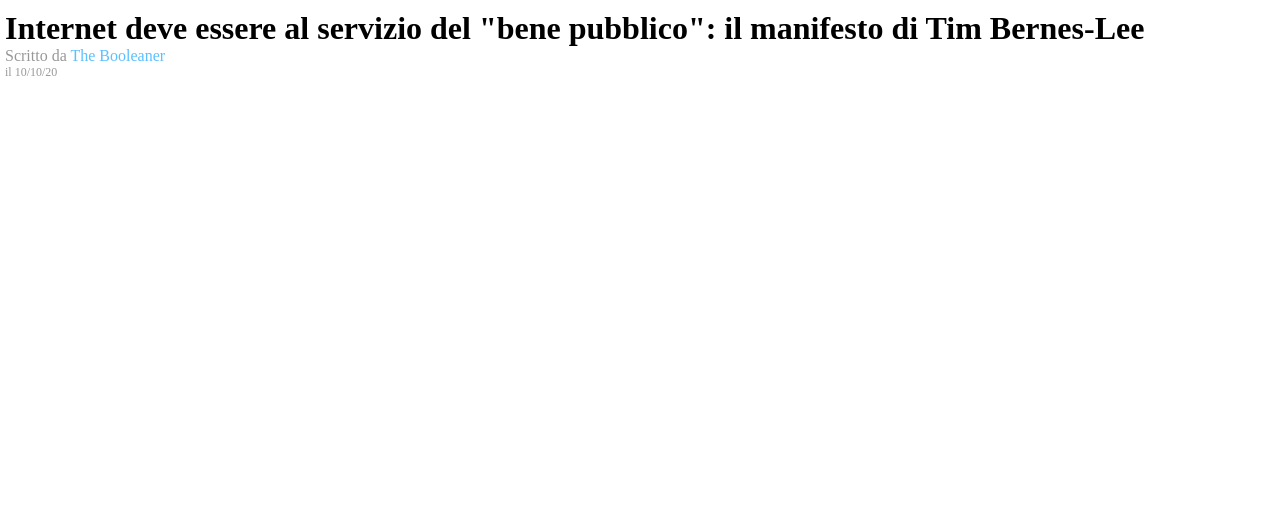
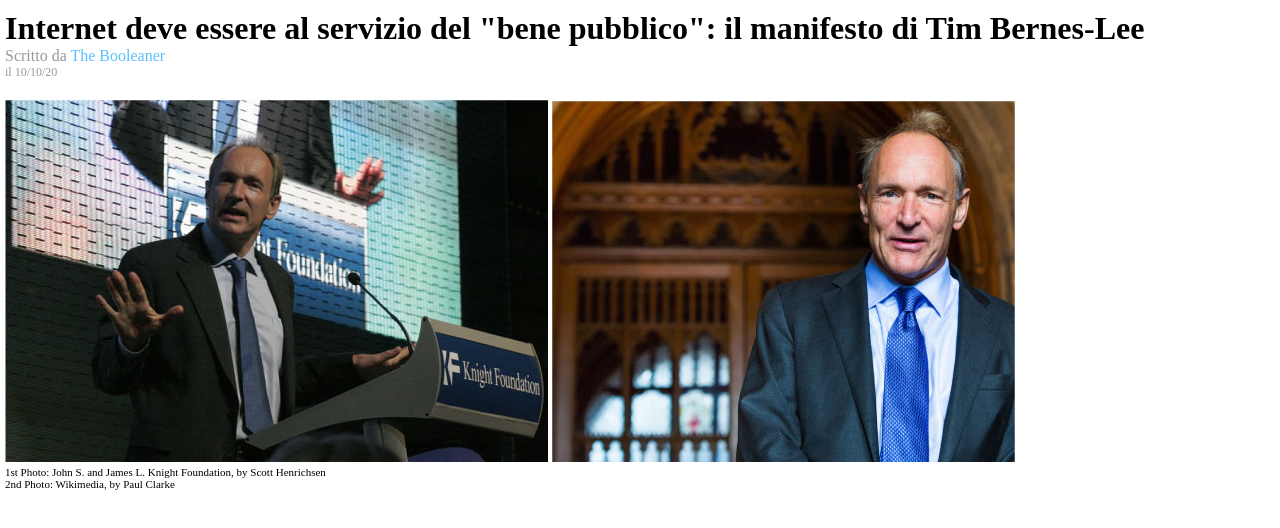
Before and after one commit to Andrea-Baggio/html-css-booleaner, a plain HTML site: page index.html in a window 1280 px wide. Shown: the part 110-638 px from the top of the page. Drawn offline with Linux system fonts and the light colour scheme.

Commit message:
Prima sezione

```diff
--- a/css/style.css
+++ b/css/style.css
@@ -4,7 +4,7 @@
     box-sizing: border-box;
 }
 
-#container-header{
+#container-header {
     height: 110px;
     width: auto;
     background-color: rgba(0, 96, 231, 0.653);
@@ -12,32 +12,36 @@
     background-size: 404px 213px;
 }
 
-#container-header>img{
+#container-header>img {
     height: 37%;
     width: auto;
     margin-top: 60px;
     margin-left: 7px;
 }
 
-header>h1{
+header>h1 {
     font-size: 35px;
     font-weight: 1000;
 }
 
-#spazio{
+.spazio {
     padding: 10px;
     padding-left: 5px;
 }
 
-#spazio>span{
+.spazio>span {
     color: rgb(152, 152, 152);
 }
 
-#spazio>#blue{
+.spazio>#blue {
     color: rgb(91, 192, 255);
 }
 
-#spazio>#data{
+.spazio>#data {
     color: rgb(152, 152, 152);
     font-size: 12px;
 }
+
+#didascalia>div {
+    font-size: 11px;
+}
--- a/index.html
+++ b/index.html
@@ -15,7 +15,7 @@
                 <img src="img/logo.svg" alt="logo">
             </div>
 
-            <div id="spazio">
+            <div class="spazio">
                 <h1>
                     Internet deve essere al servizio del "bene pubblico": il manifesto di Tim Bernes-Lee
                 </h1>
@@ -26,5 +26,17 @@
                 </div>
             </div>
         </header>
+        <main>
+            <section id="tim-pics">
+                <div class="spazio">
+                    <img src="img/tim-1.jpg" alt="tim">
+                    <img src="img/tim-2.jpg" alt="tim2">
+                    <div id="didascalia">
+                        <div>1st Photo: John S. and James L. Knight Foundation, by Scott Henrichsen</div>
+                        <div>2nd Photo: Wikimedia, by Paul Clarke</div>
+                    </div>
+                </div>
+            </section>
+        </main>
     </body>
 </html>
```
